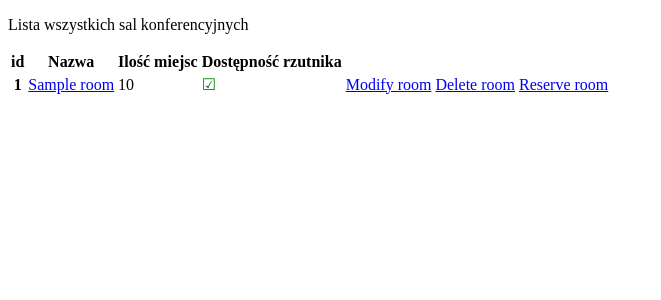
After one commit to krzysztof-dudzic/Warsztat_modul3, a Django app: page /list-room/ in a window 1280 px wide. The commit adds this page. Shown: the top 300 px of the page, without its empty margins (0-661 px from the left). Run offline with Django 3.2, Linux system fonts and the light colour scheme; tables that the repository leaves empty hold one stand-in row (values such as "Sample post").

Commit message:
Kolejna część

```diff
--- a/coderslab/urls.py
+++ b/coderslab/urls.py
@@ -21,5 +21,13 @@ urlpatterns = [
     path('admin/', admin.site.urls),
     path('room/new/', AddRoom.as_view()),
     path('', index),
+    path('list-room/', AllRooms.as_view(), name="all-rooms"),
+    # path('/{id}/', view_room),
+    path('room/delete/<int:room_id>/', DeleteRoom.as_view(), name="delete-room"),
+    path('room/modify/<int:room_id>', ModifyRoom.as_view(), name="modify-rooms"),
+    path('room/reserve/<int:room_id>', ReserveRoom.as_view(), name="reserve-room"),
+
+
+
 
 ]
--- a/sala_app/models.py
+++ b/sala_app/models.py
@@ -2,6 +2,17 @@ from django.db import models
 
 
 class Room(models.Model):
-    name = models.CharField(max_length=255, unique=True),
-    capacity = models.IntegerField(),
-    projector = models.BooleanField()
+
+    name = models.CharField(max_length=255, unique=True)
+    capacity = models.PositiveIntegerField()
+    projector = models.BooleanField(default=False)
+
+
+class Reserve(models.Model):
+    date = models.DateField()
+    room_id = models.ForeignKey(Room, on_delete=models.CASCADE)
+    comment = models.TextField(null=True)
+
+
+class Meta:
+    unique_together = ('room_id', 'date')
--- a/sala_app/views.py
+++ b/sala_app/views.py
@@ -1,7 +1,9 @@
 from django.http import HttpResponse
-from django.shortcuts import render
+from django.shortcuts import render, redirect
+from django.utils.datetime_safe import datetime
 from django.views import View
 from sala_app.models import *
+import datetime
 
 def index(request):
 
@@ -15,17 +17,93 @@ class AddRoom(View):
     def post(self, request):
         name = request.POST.get('name')
         capacity = request.POST.get('capacity')
-        projector = request.POST.get('capacity')
-        name_a = Room.objects.all()
+        projector = request.POST.get('projector') == "on"
+        name_rooms = Room.objects.filter(name=name).first()
         if name == '':
             return HttpResponse("Name of room is empty")
         else:
-            if name in name_a:
-                return HttpResponse("This name already exists")
+            capacity = int(capacity)
+            if name_rooms:
+                return HttpResponse("This room exists")
+            if capacity <= 0:
+                return HttpResponse("This room is not capacity")
             else:
-                capacity_a = int(capacity)
-                if capacity_a < 0:
-                    return HttpResponse("This room is not capacity")
-                else:
-                    return render(request, template_name="add_room.html",
-                                  context={"name": name, "capacity": capacity, "projector": projector})
+                score = Room(name=name, capacity=capacity, projector=projector)
+                score.save()
+                return redirect("all-rooms")
+
+
+class AllRooms(View):
+    def get(self, request):
+
+        rooms = Room.objects.all()
+        if not rooms:
+            return HttpResponse("No available rooms")
+        return render(request, template_name='all_room.html', context={'rooms': rooms})
+
+
+# def view_room(request):
+#     rooms = Room.objects.all()
+#     return render(request, template_name='view_room.html', context={'rooms': rooms})
+
+
+# def is_available_room(request):
+#     if request.method == 'GET':
+#         name = request.GET.get('name')
+#         if name:
+#             exp = datetime.now() + datetime.timedelta(weeks=52)
+#             response = HttpResponse("busy")
+#             response.set_cookie(key='busy', value=name.name.encode('utf-8'), expires=exp)
+#             return response
+#         else:
+#             return HttpResponse("Wrong name")
+
+class DeleteRoom(View):
+    def get(self, request, room_id):
+        room = Room.objects.get(id=room_id)
+        room.delete()
+        return redirect('all-rooms')
+
+
+class ModifyRoom(View):
+    def get(self, request, room_id):
+        room = Room.objects.get(id=room_id)
+        return render(request, template_name='modify_room.html', context={'room': room})
+
+    def post(self, request, room_id):
+        room = Room.objects.get(id=room_id)
+        name = request.POST.get('name')
+        capacity = request.POST.get('capacity')
+        capacity = int(capacity)
+        projector = request.POST.get('projector') == 'on'
+        if name == '':
+            return HttpResponse("Brak nazwy sali")
+        elif capacity <= 0:
+            return HttpResponse("Zła liczba")
+        elif name != room.name and Room.objects.filter(name=name):
+            return HttpResponse("zła nazwa")
+
+        room.name = name
+        room.capacity = capacity
+        room.projector = projector
+        room.save()
+        return redirect('all-rooms')
+
+
+class ReserveRoom(View):
+    def get(self, request, room_id):
+        room = Room.objects.get(id=room_id)
+        return render(request, template_name="reserve_room.html", context={'room': room})
+
+    def post(self, request, room_id):
+        room = Room.objects.get(id=room_id)
+        date = request.POST.get('date')
+        comment = request.POST.get('comment')
+
+        if Reserve.objects.filter(room=room, date=date):
+            return HttpResponse("Sala jest zajęta")
+        if date < str(datetime.date.today()):
+            return HttpResponse("Zła data")
+
+        Reserve.objects.create(room=room, date=date, comment=comment)
+        return redirect("all-rooms")
--- /dev/null
+++ b/templates/all_room.html
@@ -0,0 +1,44 @@
+<!DOCTYPE html>
+<html lang="en">
+<head>
+    <meta charset="UTF-8">
+    <title>All rooms</title>
+</head>
+<body>
+<p>Lista wszystkich sal konferencyjnych</p>
+<table>
+    <thead>
+    <th>id</th>
+    <th>Nazwa</th>
+    <th>Ilość miejsc</th>
+    <th>Dostępność rzutnika</th>
+    </thead>
+<tbody>
+        {% for room in rooms %}
+<tr>
+            <th>{{ room.id }}</th>
+            <td>
+            <a href="room/{{ room.id }}">{{ room.name }}</a>
+            </td>
+            <td>{{ room.capacity }}</td>
+            {% if room.projector %}
+            <td style="color:green">&#9745</td>
+                {% else %}
+                <td style="color: red">&#9746</td>
+            {% endif %}
+            <td><a href="/room/modify/{{ room.id }}">Modify room</a></td>
+            <td><a href="/room/delete/{{ room.id }}">Delete room</a></td>
+            <td><a href="/room/reserve/{{ room.id }}">Reserve room</a></td>
+
+{#            <th>{{ room.id }}</th>#}
+
+
+        </tr>
+        {% empty %}
+             <tr><td colspan="6">Brak dostępnych sal</td></tr>
+        {% endfor %}
+</tbody>
+</table>
+
+</body>
+</html>
--- a/templates/start_page.html
+++ b/templates/start_page.html
@@ -5,8 +5,8 @@
     <title>Lista sal konferencyjnych</title>
 </head>
 <body>
-{#       <p><a href="/all_rooms">List all rooms</a> </p>#}
-        <p><a href="/room/new/">Adding room</a> </p>
+       <p><a href="/list-room/">List all rooms</a></p>
+        <p><a href="/room/new/">Adding room</a></p>
 
 
 
```
Also changed, not shown: templates/modify_room.html (added, +22 -0 lines), templates/reserve_room.html (added, +22 -0 lines), templates/view_room.html (added, +21 -0 lines), sala_app/migrations/0003_auto_20210418_1623.py (added), sala_app/migrations/0004_auto_20210418_1625.py (added), sala_app/migrations/0005_auto_20210418_1625.py (added), sala_app/migrations/0006_auto_20210418_1627.py (added), sala_app/migrations/0007_auto_20210418_1630.py (added), sala_app/migrations/0008_reserve.py (added), sala_app/migrations/0009_auto_20210419_1756.py (added).
